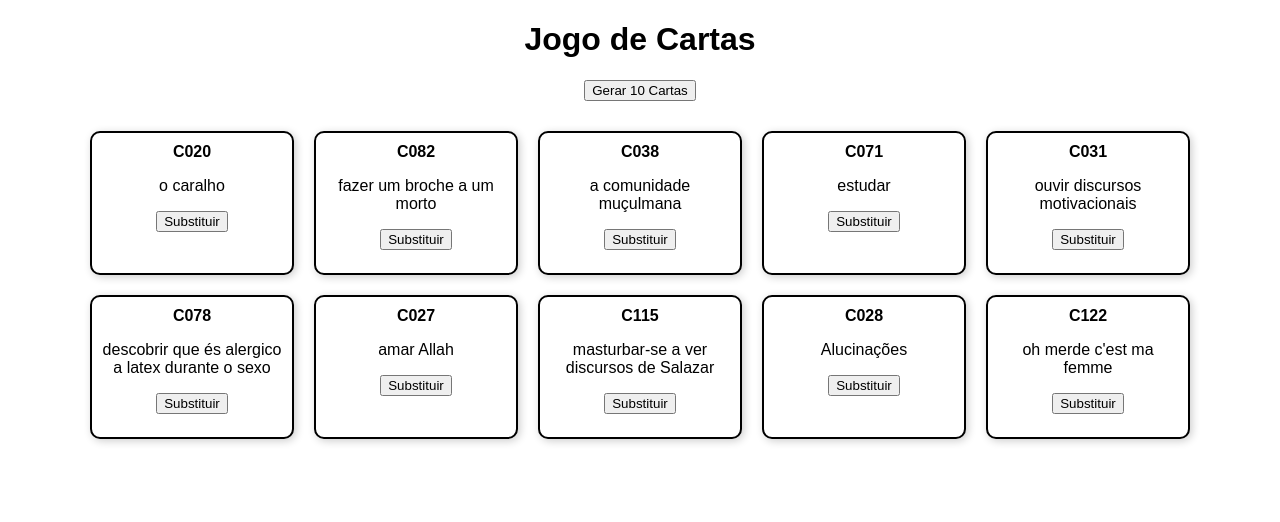
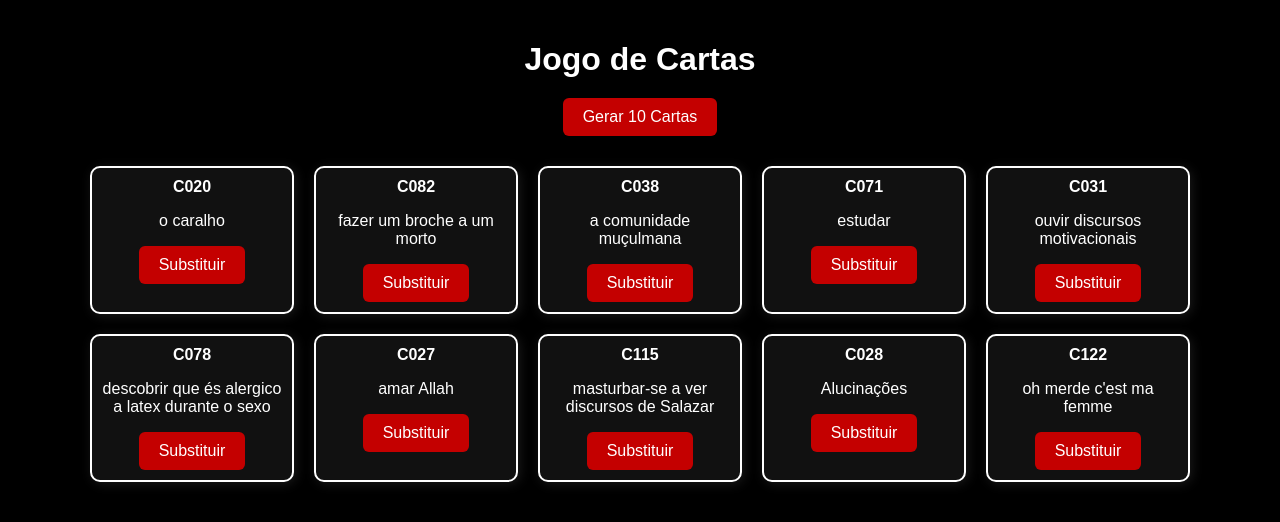
Before and after one commit to up202306991/cards, a plain HTML site: page index.html in a window 1280 px wide. Both pictures are taken after a click on the button "Gerar 10 Cartas". Drawn offline with Linux system fonts and the light colour scheme.

Commit message:
Update style.css

```diff
--- a/style.css
+++ b/style.css
@@ -1,6 +1,29 @@
 body {
   font-family: Arial, sans-serif;
   text-align: center;
+  background-color: #000;      /* fundo preto */
+  color: #fff;                 /* letras brancas */
+  margin: 0;
+  padding: 20px;
+}
+
+h1 {
+  margin-bottom: 20px;
+}
+
+button {
+  background-color: #c40000;   /* vermelho */
+  color: #fff;                 /* texto branco */
+  border: none;
+  padding: 10px 20px;
+  border-radius: 6px;
+  font-size: 16px;
+  cursor: pointer;
+  transition: 0.3s;
+}
+
+button:hover {
+  background-color: #ff1a1a;   /* vermelho mais vivo no hover */
 }
 
 #cartas {
@@ -13,10 +36,11 @@ body {
 .carta {
   width: 180px;
   min-height: 120px;
-  border: 2px solid black;
+  border: 2px solid white;     /* delineado branco */
   border-radius: 10px;
   padding: 10px;
   margin: 10px;
-  background-color: white;
-  box-shadow: 2px 2px 8px rgba(0,0,0,0.2);
+  background-color: #111;      /* preto ligeiramente mais claro */
+  color: #fff;                 /* texto branco */
+  box-shadow: 2px 2px 12px rgba(255,255,255,0.1);
 }
```
